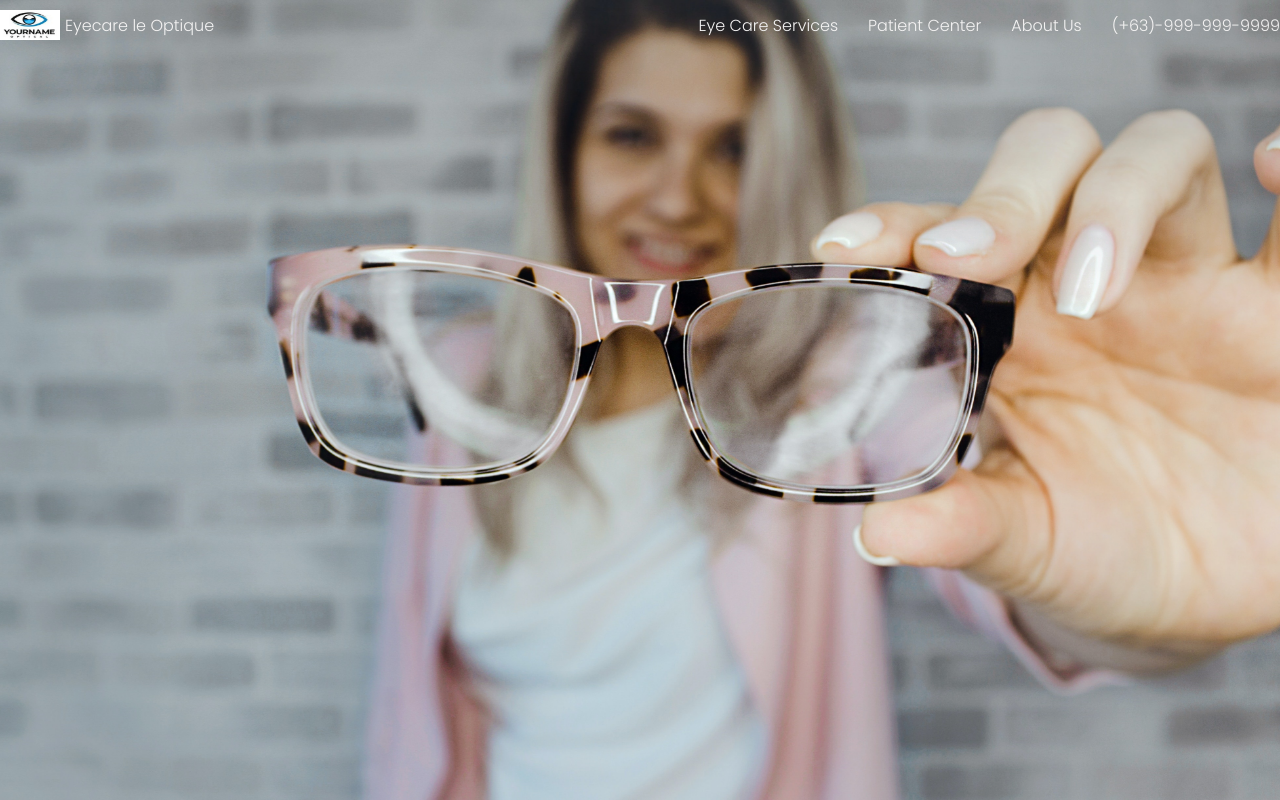
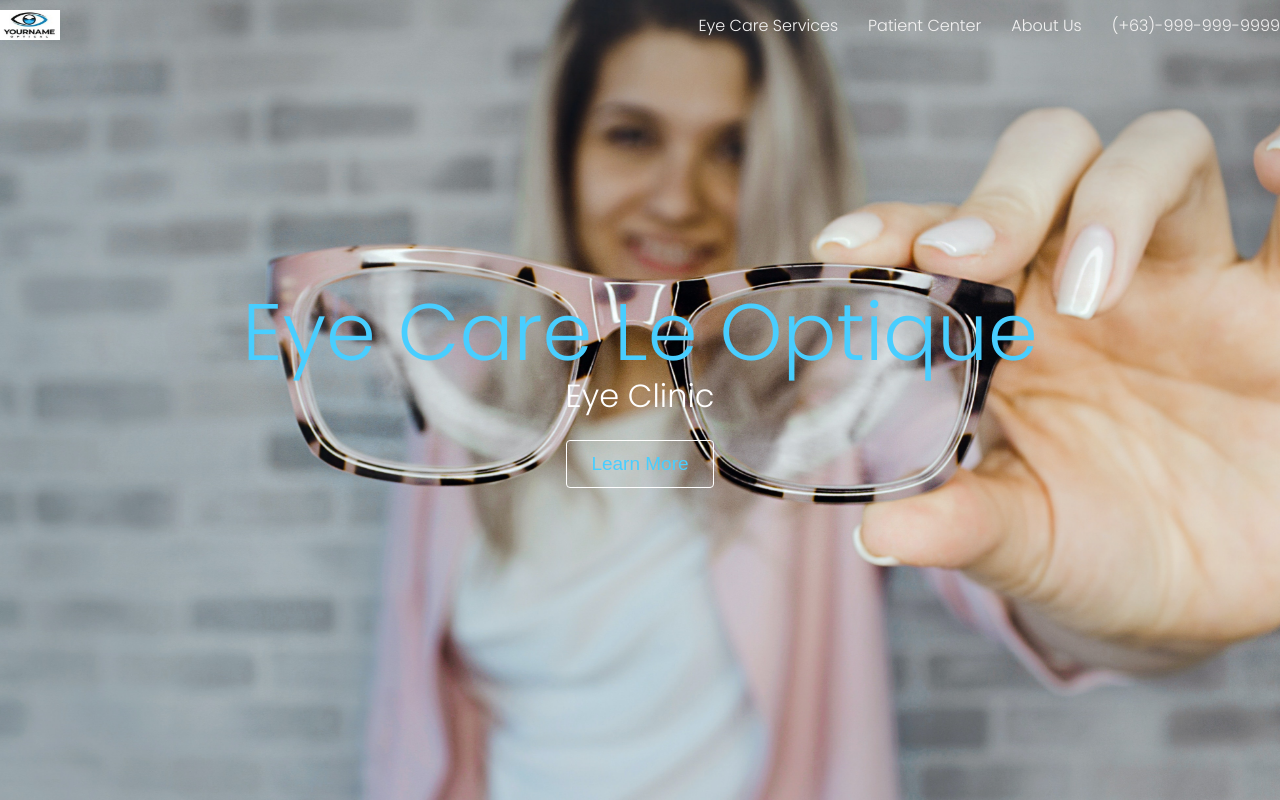
Before and after one commit to Rej327/Eyecare-Le-Optic, a Next.js app: page / in a window 1280 px wide. Built offline with nearby package versions, Linux system fonts and the light colour scheme.

Commit message:
Hero Title (Update Navigation)

```diff
--- a/src/components/Hero.tsx
+++ b/src/components/Hero.tsx
@@ -1,7 +1,14 @@
 import variable from "@/styles/variables.module.scss";
-import heroBackground from "@/assets/hero.jpg";
-import Image from "next/image";
+import Button from "./Button";
 
 export default function Hero() {
-  return <div className={variable.heroBackground}></div>;
+  return (
+    <div className={variable.heroContainer}>
+      <div className={variable.content}>
+        <p className={variable.title}>Eye Care Le Optique</p>
+        <p className={variable.subTitle}>Eye Clinic</p>
+        <Button text="Learn More" />
+      </div>
+    </div>
+  );
 }
--- a/src/components/Navigation.tsx
+++ b/src/components/Navigation.tsx
@@ -15,7 +15,6 @@ export default function Navigation() {
             height={30}
             width={60}
           />
-          <p className={variable.logoName}>Eyecare le Optique</p>
         </div>
 
         <div className={variable.sectionList}>
--- /dev/null
+++ b/src/styles/globalButton.module.scss
@@ -0,0 +1,64 @@
+@import "variables.module";
+
+.button {
+  display: inline-block;
+  padding: 12px 24px;
+  border: 1px solid white;
+  border-radius: 4px;
+  transition: all 0.2s ease-in;
+  position: relative;
+  overflow: hidden;
+  font-size: 19px;
+  color: $base-color;
+  z-index: 1;
+  background-color: transparent;
+  margin: 20px 0;
+  cursor: pointer;
+
+  &:before {
+    content: "";
+    position: absolute;
+    left: 50%;
+    transform: translateX(-50%) scaleY(1) scaleX(1.25);
+    top: 100%;
+    width: 140%;
+    height: 180%;
+    background-color: rgba(0, 0, 0, 0.05);
+    border-radius: 50%;
+    display: block;
+    transition: all 0.5s 0.1s cubic-bezier(0.55, 0, 0.1, 1);
+    z-index: -1;
+  }
+
+  &:after {
+    content: "";
+    position: absolute;
+    left: 55%;
+    transform: translateX(-50%) scaleY(1) scaleX(1.45);
+    top: 180%;
+    width: 160%;
+    height: 190%;
+    background-color: $base-color;
+    border-radius: 50%;
+    display: block;
+    transition: all 0.5s 0.1s cubic-bezier(0.55, 0, 0.1, 1);
+    z-index: -1;
+  }
+
+  &:hover {
+    color: #ffffff;
+    border: 1px solid $base-color;
+  }
+
+  &:hover:before {
+    top: -35%;
+    background-color: $base-color;
+    transform: translateX(-50%) scaleY(1.3) scaleX(0.8);
+  }
+
+  &:hover:after {
+    top: -45%;
+    background-color: $base-color;
+    transform: translateX(-50%) scaleY(1.3) scaleX(0.8);
+  }
+}
--- a/src/styles/globals.scss
+++ b/src/styles/globals.scss
@@ -1,3 +1,12 @@
+@import url("https://fonts.googleapis.com/css2?family=Poppins:ital,wght@0,100;0,300;1,100&display=swap");
+
+$color-nav: rgb(243, 242, 242);
+$hover-color: #48ceff;
+$base-color: #48ceff;
+$sub-color: #263c44;
+$font: "Poppins", sans-serif;
+$bg-image: url("../assets/hero.jpg");
+
 * {
   box-sizing: border-box;
   padding: 0;
@@ -9,3 +18,11 @@ body {
   margin: 0;
   overflow-x: hidden;
 }
+
+h1 {
+  color: $base-color;
+}
+
+p {
+  color: $sub-color;
+}
--- a/src/styles/variables.module.scss
+++ b/src/styles/variables.module.scss
@@ -108,7 +108,7 @@ $bg-image: url("../assets/hero.jpg");
   }
 }
 
-.heroBackground {
+.heroContainer {
   background-image: $bg-image;
   object-fit: cover;
   height: 100vh;
@@ -116,4 +116,24 @@ $bg-image: url("../assets/hero.jpg");
   background-position: center;
   background-repeat: no-repeat;
   background-size: cover;
+  display: flex;
+
+  .content {
+    width: fit-content;
+    margin: auto;
+    text-align: center;
+
+    .title {
+      color: $base-color;
+      font-size: 5rem;
+      font-family: $font;
+      line-height: 5rem;
+    }
+
+    .subTitle {
+      color: white;
+      font-size: 2rem;
+      font-family: $font;
+    }
+  }
 }
```
